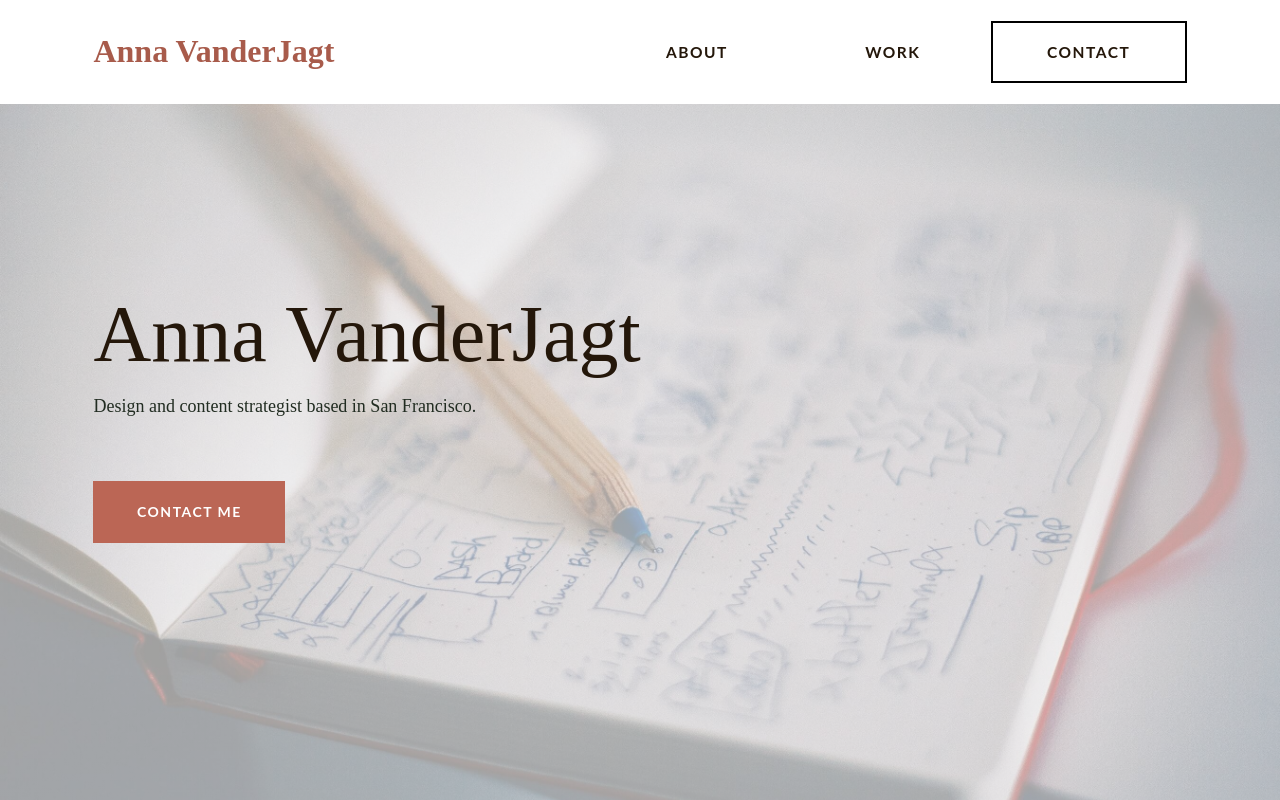
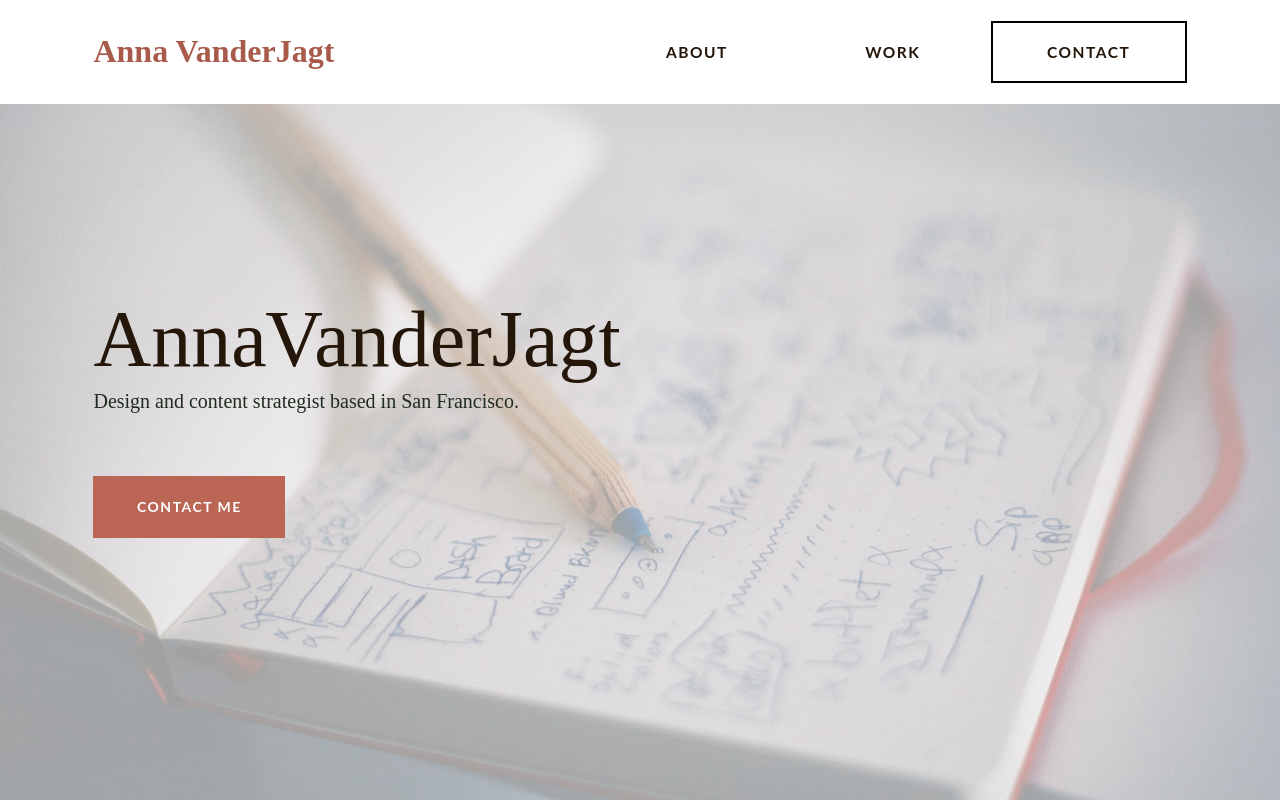
Before and after one commit to justinkahrs/portfolio-react, a React (Create React App) app: page / in a window 1280 px wide. Shown: the top 800 px of the page. Built offline with nearby package versions, Linux system fonts and the light colour scheme; what webfontloader would draw is missing.

Commit message:
fix: spacing, remove dates, adjust project ordering

```diff
--- a/src/App.js
+++ b/src/App.js
@@ -44,6 +44,10 @@ class App extends Component {
         <div>
           <Route path="/" exact render={() => <MainPage big={big} />} />
           <Route
+            path="/portfolio/1"
+            render={() => <HelpCenter big={big} />}
+          />
+          <Route
             path="/portfolio/2"
             render={() => <IUPUI50th big={big} />}
           />
@@ -59,10 +63,6 @@ class App extends Component {
             path="/portfolio/5"
             render={() => <LotusFetstival big={big} />}
           />
-          <Route
-            path="/portfolio/1"
-            render={() => <HelpCenter big={big} />}
-          />
         </div>
       </Router>
     )
--- a/src/common/Hero.js
+++ b/src/common/Hero.js
@@ -46,11 +46,10 @@ export default class Hero extends React.Component {
     }
   }
   render() {
-    const { date, title, subTitle, hero } = this.props
+    const { title, subTitle, hero } = this.props
     return (
       <div style={this.styles().aboveFold}>
         <div style={this.styles().heroSection}>
-          <div style={this.styles().date}>{date}</div>
           <div style={this.styles().title}>{title}</div>
           <div style={this.styles().subTitle}>{subTitle}</div>
           <Image
--- a/src/common/Nav.js
+++ b/src/common/Nav.js
@@ -70,7 +70,6 @@ class Navigation extends Component {
   }
 
   styles = active => {
-    const { big } = this.props
     const { open } = this.state
     return {
       bootstrapNav: {
@@ -183,6 +182,7 @@ class Navigation extends Component {
       >
         <Navbar.Header>
           <Navbar.Brand>
+            {/* eslint-disable-next-line*/}
             <a style={this.styles().navBrand}>Anna VanderJagt</a>
           </Navbar.Brand>
           <Navbar.Toggle style={this.styles().menuIcon} />
--- a/src/mainPage/Landing.js
+++ b/src/mainPage/Landing.js
@@ -21,8 +21,9 @@ class Landing extends Component {
       },
       blurb: {
         color: '#212C21',
-        fontSize: '18px',
-        maxWidth: '470px',
+        fontSize: '20px',
+        maxWidth: '490px',
+        marginTop: big ? '-10px' : '',
         padding: big ? '' : '0 8rem 0 0',
         textAlign: 'left',
       },
@@ -49,6 +50,7 @@ class Landing extends Component {
         fontSize: big ? '80px' : '72px',
         fontWeight: '400',
         marginTop: '2rem',
+        wordSpacing: '-20px',
       },
       hr: {
         background: '#24170A',
--- a/src/projects/HelpCenter/Page.js
+++ b/src/projects/HelpCenter/Page.js
@@ -25,15 +25,18 @@ class Page extends Component {
     if (window.scrollY > 0) this.setState({ scrolled: true })
   }
 
-  styles = () => ({
-    caption: {
-      fontStyle: 'italic',
-      fontSize: '16px',
-      textAlign: 'center',
-      paddingLeft: '10rem',
-      paddingRight: '10rem',
+  styles = () => {
+    const { big } = this.props
+    return {
+      caption: {
+        fontStyle: 'italic',
+        fontSize: '16px',
+        textAlign: 'center',
+        paddingLeft: big ? '10rem' : '',
+        paddingRight: big ? '10rem' : '',
+      }
     }
-  })
+  }
 
   render() {
     const {
--- a/src/projects/HelpCenter/index.js
+++ b/src/projects/HelpCenter/index.js
@@ -1,4 +1,4 @@
-import thumbnail from './images/thumbnailHC.png'
+import thumbnail from './images/ucsfthumb.png'
 import hero from './images/heroHC.png'
 import architectureHC from './images/architectureHC.png'
 import titlesHC from './images/titlesHC.png'
```
Also changed, not shown: src/projects/HelpCenter/images/thumbnailHC.png (deleted), src/projects/HelpCenter/images/ucsfthumb.png (added).
